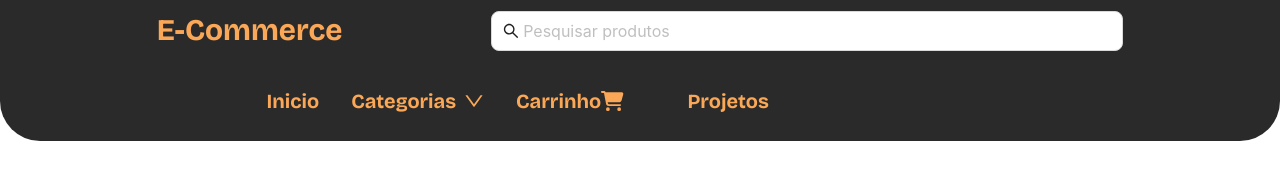
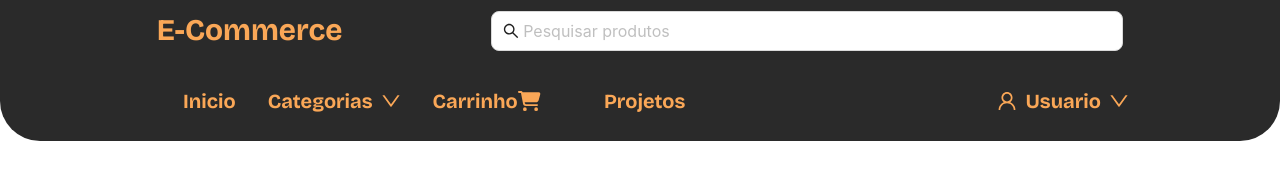
Before and after one commit to Reis567/ecommerce-api, a React (Vite) app in the folder frontend/: page / in a window 1280 px wide. Shown: the top 170 px of the page. Built offline with nearby package versions, Linux system fonts and the light colour scheme.

Commit message:
Feat: user label in dropdown

```diff
--- a/frontend/src/components/DropdownProfile/Dropdown.tsx
+++ b/frontend/src/components/DropdownProfile/DropdownProfile.tsx
@@ -1,7 +1,7 @@
 import React from 'react';
 import { DownOutlined,UserOutlined  } from '@ant-design/icons';
 import type { MenuProps } from 'antd';
-import { Dropdown,Button } from 'antd';
+import { Dropdown } from 'antd';
 import {SpaceSty} from './DropdownProfile.styles';
 
 const items: MenuProps['items'] = [
@@ -27,12 +27,11 @@ const items: MenuProps['items'] = [
 const DropdownProfile: React.FC = () => (
   <Dropdown menu={{ items }}>
     <a onClick={(e) => e.preventDefault()}>
-      <Button>
           <SpaceSty>
-            Categorias
+          <UserOutlined />
+            Usuario
             <DownOutlined />
           </SpaceSty>
-      </Button>
     </a>
   </Dropdown>
 );
--- a/frontend/src/components/Header/Header.tsx
+++ b/frontend/src/components/Header/Header.tsx
@@ -3,6 +3,7 @@ import { FaBars, FaTimes } from 'react-icons/fa';
 import {NavContainer,SearchContainer,HeaderCont, Nav, NavTitle, SLink } from './Header.styles.tsx';
 import SearchBar from '../SearchBar/SearchBar.tsx'; // Importe o componente de campo de pesquisa aqui
 import DropPerso from '../Dropdown/Dropdown.tsx';
+import DropdownProfile from '../DropdownProfile/DropdownProfile.tsx';
 import { Link } from 'react-router-dom';
 import { FontAwesomeIcon } from '@fortawesome/react-fontawesome';
 import { faCartShopping } from '@fortawesome/free-solid-svg-icons';
@@ -45,6 +46,7 @@ const Header: React.FC = () => {
                 <button className='nav-btn' onClick={toggleNavBar}>
                     <FaBars />
                 </button>
+                <DropdownProfile/>
             </NavContainer>
         </HeaderCont>
     );
```
